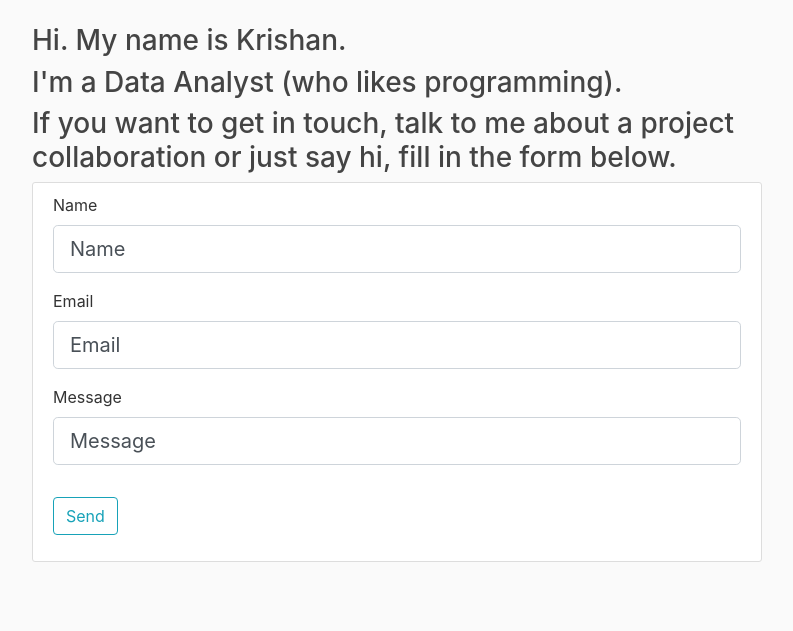
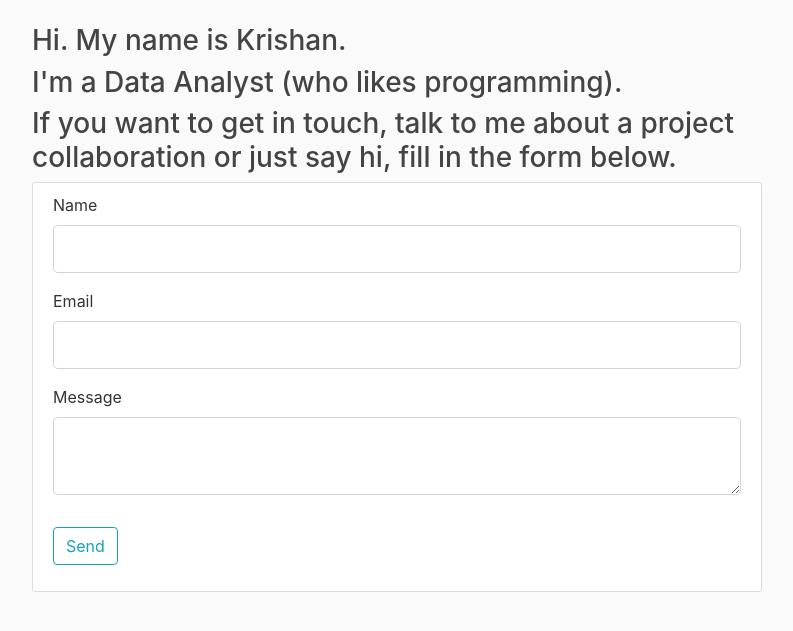
Before and after one commit to krishan147/blog_template, a Flask app: page /me in a window 1280 px wide. Shown: the part 56-687 px from the top of the page, without its empty margins (53-846 px from the left). Run offline with Flask 2, Linux system fonts and the light colour scheme; some libraries are stand-ins or nearby versions.

Commit message:
form fill-in-able

```diff
--- a/site/me.py
+++ b/site/me.py
@@ -1,7 +1,8 @@
 import json
 from flask_wtf import FlaskForm
-from wtforms import StringField, SubmitField
+from wtforms import StringField, SubmitField, TextAreaField
 from wtforms.validators import DataRequired, Length, Email
+from wtforms.widgets import TextArea
 
 def meInfo():
     workDets = json.load(open('me.json')) # change to add_your_about_info_here.json
@@ -10,5 +11,8 @@ def meInfo():
 class message(FlaskForm):
     name = StringField('Name', validators=[DataRequired(), Length(min=1, max=300)])
     email = StringField('Email', validators=[DataRequired(), Email()])
-    message = StringField('Message', validators=[DataRequired(), Length(min=1, max=1000)])
+    message = TextAreaField('Message', validators=[DataRequired(), Length(min=1, max=1000)], widget=TextArea())
     submit = SubmitField('Send')
+
+
+# Need to create form callback
--- a/site/templates/me.html
+++ b/site/templates/me.html
@@ -12,15 +12,15 @@
                 <fieldset class="form-group">
                     <div class="form-group">
                         {{ form.name.label(class="form-control-label") }}
-                        {{ form.name.label(class="form-control form-control-lg") }}
+                        {{ form.name(class="form-control form-control-lg") }}
                     </div>
                     <div class="form-group">
                         {{ form.email.label(class="form-control-label") }}
-                        {{ form.email.label(class="form-control form-control-lg") }}
+                        {{ form.email(class="form-control form-control-lg") }}
                     </div>
                     <div class="form-group">
                         {{ form.message.label(class="form-control-label") }}
-                        {{ form.message.label(class="form-control form-control-lg") }}
+                        {{ form.message(class="form-control form-control-lg") }}
                     </div>
                 </fieldset>
                 <div class="form-group">
```
